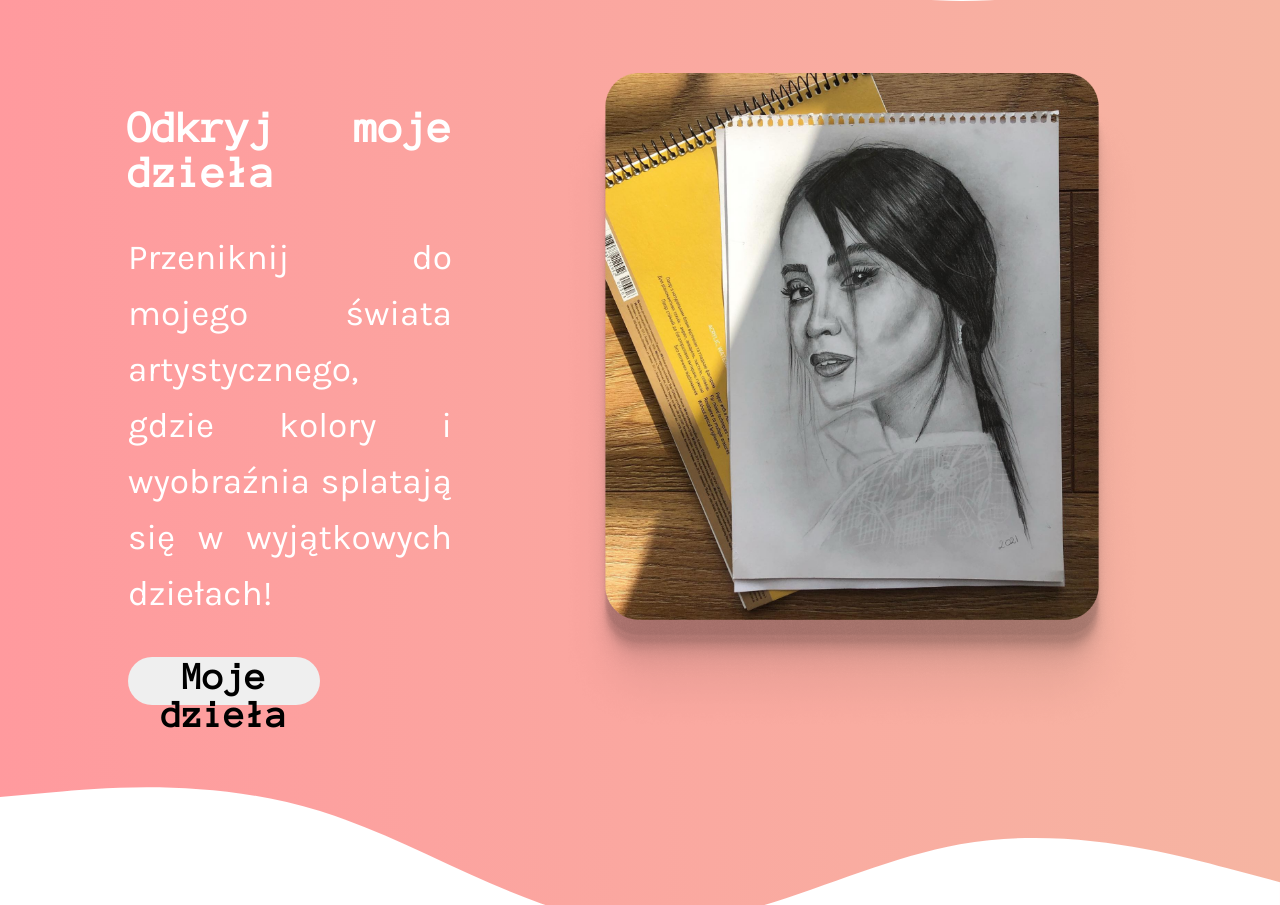
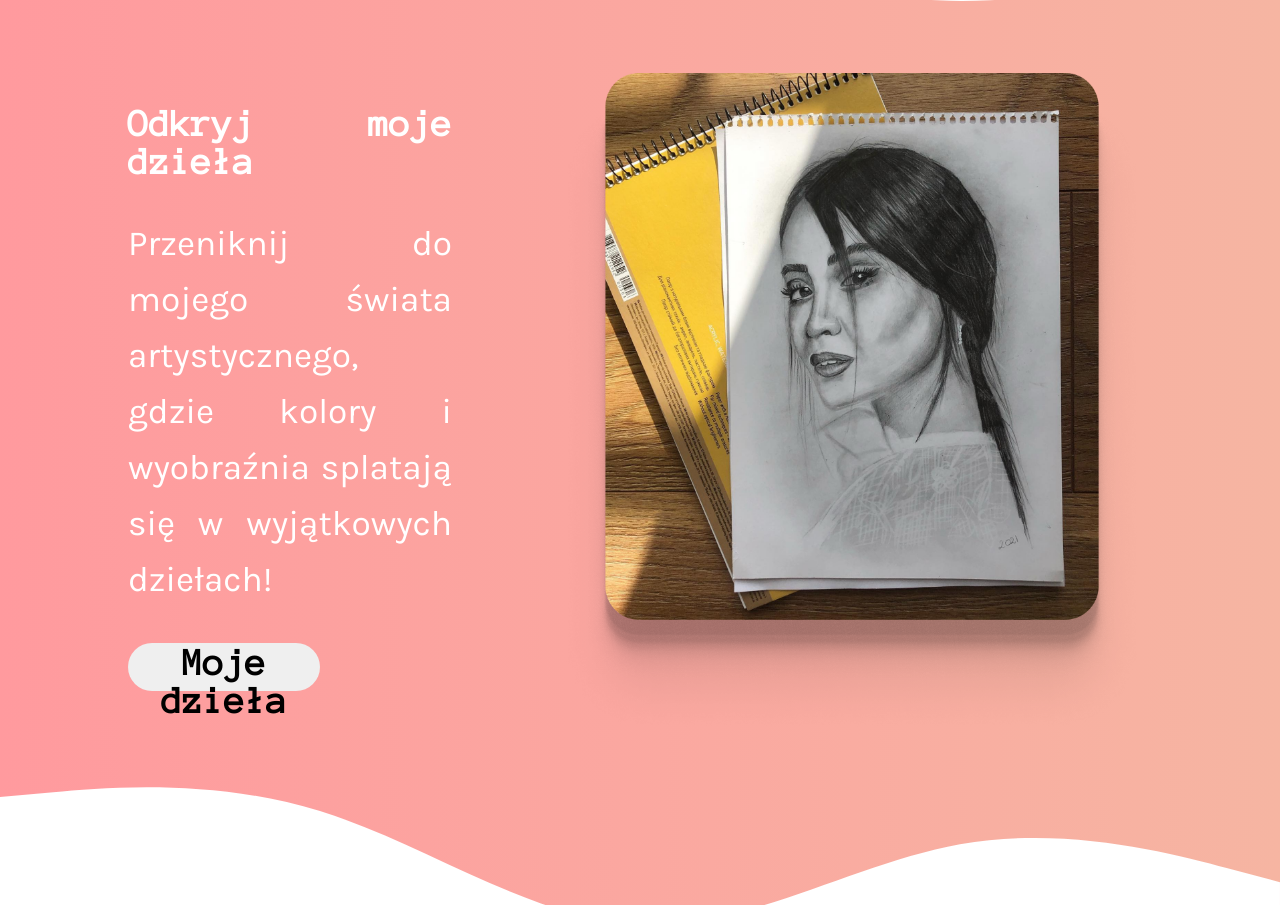
Before and after one commit to kacpergoluchowski/aniakreuje, a React (Create React App) app: page / in a window 1280 px wide. Shown: the part 1721-2626 px from the top of the page. Built offline with nearby package versions, Linux system fonts and the light colour scheme.

Commit message:
change font size in offer-h1

```diff
--- a/src/index.css
+++ b/src/index.css
@@ -452,7 +452,7 @@ h1 {
     margin: 0;
     margin-top: 4vh;
     box-sizing: border-box;
-    font-size: 140%;
+    font-size: 120%;
   }
 
   button {
```
